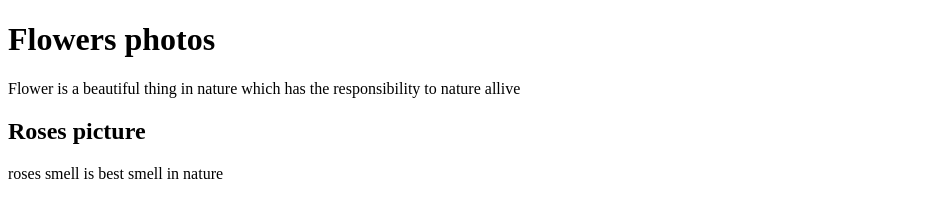
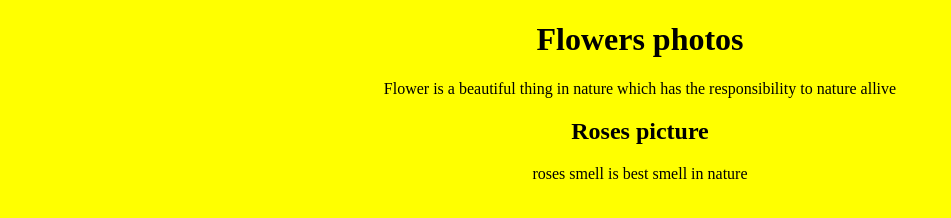
Before and after one commit to acciojob/inline-styling-saurabhanand96310, a website: page main.html in a window 1280 px wide. Shown: the whole page, without its empty margins (0-951 px from the left). Drawn offline with Linux system fonts and the light colour scheme.

Commit message:
created a submission

```diff
--- a/main.html
+++ b/main.html
@@ -6,7 +6,7 @@
 	<link rel="stylesheet" href="styles.css">
 </head>
 
-<body class="flower">
+<body style="background-color: yellow ;text-align: center">
 	<!-- the entire body must be written by student -->
 	<div>
 		<h1 id="h1">Flowers photos</h1>
```
